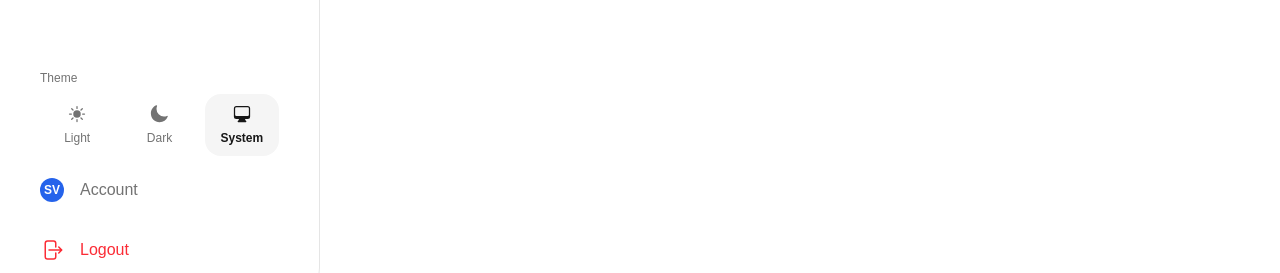
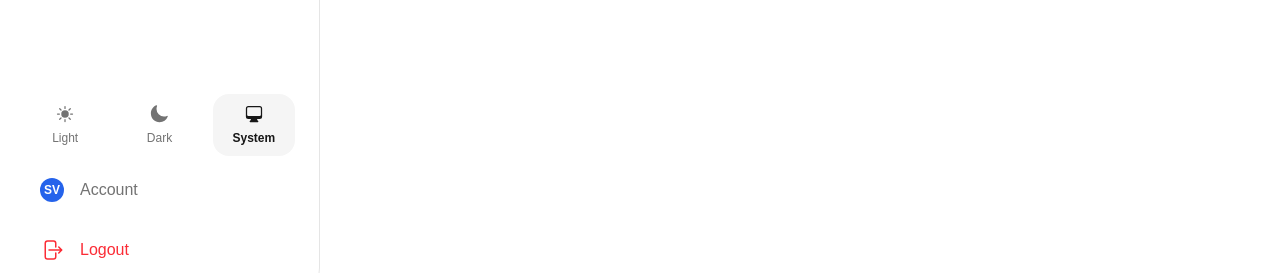
Before and after one commit to SamuelvVelzen/Financely2025, a Next.js app: page / in a window 1280 px wide. Shown: the part 500-773 px from the top of the page. Built offline with nearby package versions, Linux system fonts and the light colour scheme.

Commit message:
small styling fixes on theme

```diff
--- a/src/components/ThemeToggle.tsx
+++ b/src/components/ThemeToggle.tsx
@@ -49,8 +49,7 @@ export default function ThemeToggle({ isExpanded = true }: ThemeToggleProps) {
   // Expanded view - show all options
   return (
     <div className="space-y-2">
-      <p className="text-xs text-text-muted px-4 mb-2">Theme</p>
-      <div className="flex gap-2 px-4">
+      <div className="flex gap-3">
         {themes.map((t) => {
           const Icon = t.icon;
           const isActive = theme === t.value;
```
